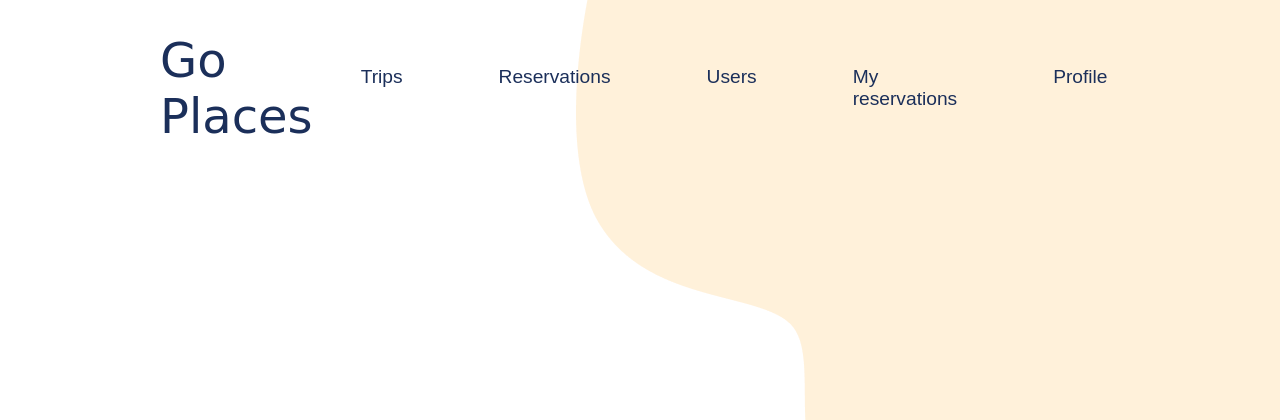
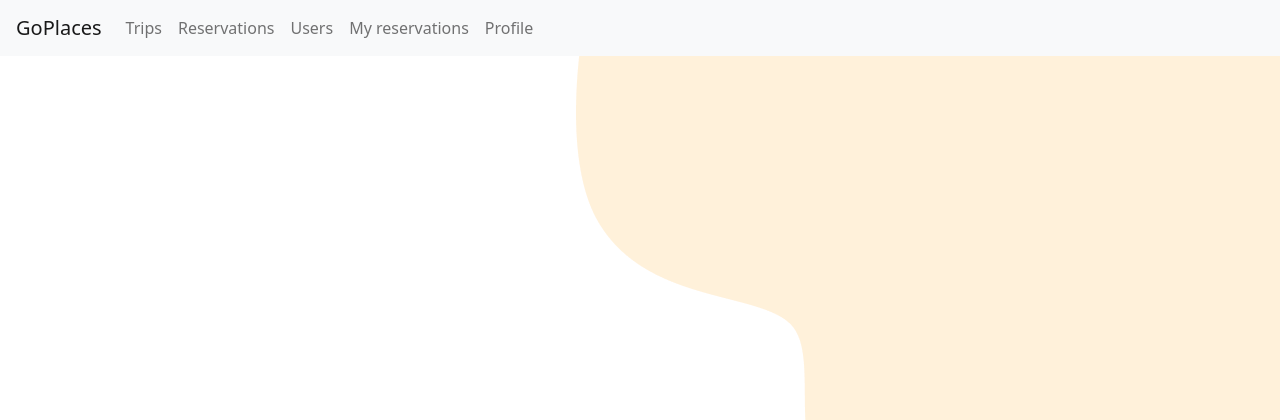
Before and after one commit to abdo17rabah/goPlaces, a PHP site: page /goPlaces/frontend/constant/header.php in a window 1280 px wide. Shown: the top 420 px of the page. Run offline with PHP 8.4, Linux system fonts and the light colour scheme; some web fonts are replaced.

Commit message:
trip card front

```diff
--- a/app/frontend/constant/header.php
+++ b/app/frontend/constant/header.php
@@ -1,26 +1,69 @@
 <!doctype html>
 <html>
+
 <head>
   <meta charset="UTF-8" />
   <meta http-equiv="X-UA-Compatible" content="IE=edge" />
   <meta name="viewport" content="width=device-width, initial-scale=1.0" />
   <link rel="stylesheet" href="../../style.css" />
-  <link
-    rel="stylesheet"
-    href="https://cdnjs.cloudflare.com/ajax/libs/font-awesome/5.15.3/css/all.min.css"
-    integrity="sha512-iBBXm8fW90+nuLcSKlbmrPcLa0OT92xO1BIsZ+ywDWZCvqsWgccV3gFoRBv0z+8dLJgyAHIhR35VZc2oM/gI1w=="
-    crossorigin="anonymous"
-    referrerpolicy="no-referrer"
-  />
-  <title><?= isset($PageTitle) ? $PageTitle : "Go Places"?></title>
-  <?php if (function_exists('customPageHeader')){
+  <link rel="stylesheet" href="https://cdnjs.cloudflare.com/ajax/libs/font-awesome/5.15.3/css/all.min.css" integrity="sha512-iBBXm8fW90+nuLcSKlbmrPcLa0OT92xO1BIsZ+ywDWZCvqsWgccV3gFoRBv0z+8dLJgyAHIhR35VZc2oM/gI1w==" crossorigin="anonymous" referrerpolicy="no-referrer" />
+  <title><?= isset($PageTitle) ? $PageTitle : "Go Places" ?></title>
+  <?php if (function_exists('customPageHeader')) {
     customPageHeader();
-  }?>
+  } ?>
+
+  <link href="https://cdn.jsdelivr.net/npm/bootstrap@5.0.2/dist/css/bootstrap.min.css" rel="stylesheet">
+  <script src="https://cdn.jsdelivr.net/npm/@popperjs/core@2.9.2/dist/umd/popper.min.js"></script>
+  <script src="https://cdn.jsdelivr.net/npm/bootstrap@5.0.2/dist/js/bootstrap.min.js"></script>
 </head>
+
 <body>
-  <div class="scrollToTop"><i class="fas fa-chevron-up"></i></div>
+  <nav class="navbar navbar-expand-lg navbar-light bg-light mb-5">
+    <div class="nav-container mx-3">
+      <div class="collapse navbar-collapse" id="navbarSupportedContent">
+        <a class="navbar-brand" href="#">GoPlaces</a>
+        <button class="navbar-toggler" type="button" data-toggle="collapse" data-target="#navbarSupportedContent" aria-controls="navbarSupportedContent" aria-expanded="false" aria-label="Toggle navigation">
+          <span class="navbar-toggler-icon"></span>
+        </button>
+        <ul class="navbar-nav mr-auto">
+          <li class="nav-item active">
+            <a class="nav-link" href="http://localhost/goPlaces/app/frontend/trips.php">Trips <span class="sr-only">(current)</span></a>
+          </li>
+          <li class="nav-item">
+            <a class="nav-link" href="#">Reservations</a>
+          </li>
+          <li class="nav-item">
+            <a class="nav-link" href="#">Users</a>
+          </li>
+          <li class="nav-item">
+            <a class="nav-link" href="#">My reservations</a>
+          </li>
+          <li class="nav-item">
+            <a class="nav-link" href="#">Profile</a>
+          </li>
+          <!-- <li class="nav-item dropdown">
+          <a class="nav-link dropdown-toggle" href="#" id="navbarDropdown" role="button" data-toggle="dropdown" aria-haspopup="true" aria-expanded="false">
+            Dropdown
+          </a>
+          <div class="dropdown-menu" aria-labelledby="navbarDropdown">
+            <a class="dropdown-item" href="#">Action</a>
+            <a class="dropdown-item" href="#">Another action</a>
+            <div class="dropdown-divider"></div>
+            <a class="dropdown-item" href="#">Something else here</a>
+          </div>
+        </li>
+        <li class="nav-item">
+          <a class="nav-link disabled" href="#">Disabled</a>
+        </li>-->
+        </ul>
+
+      </div>
+    </div>
+  </nav>
+
   <div class="container">
-    <nav>
+
+    <!-- <nav>
       <div class="nav-container">
         <div class="brand">Go Places</div>
         <div class="responsive-toggle">
@@ -36,4 +79,4 @@
           <li><a href="#">Profile</a></li>
         </ul>
       </div>
-    </nav>
+    </nav> -->
```
Also changed, not shown: app/frontend/tripCard.php (added, +11 -0 lines), app/frontend/trips.php (added, +31 -0 lines).
